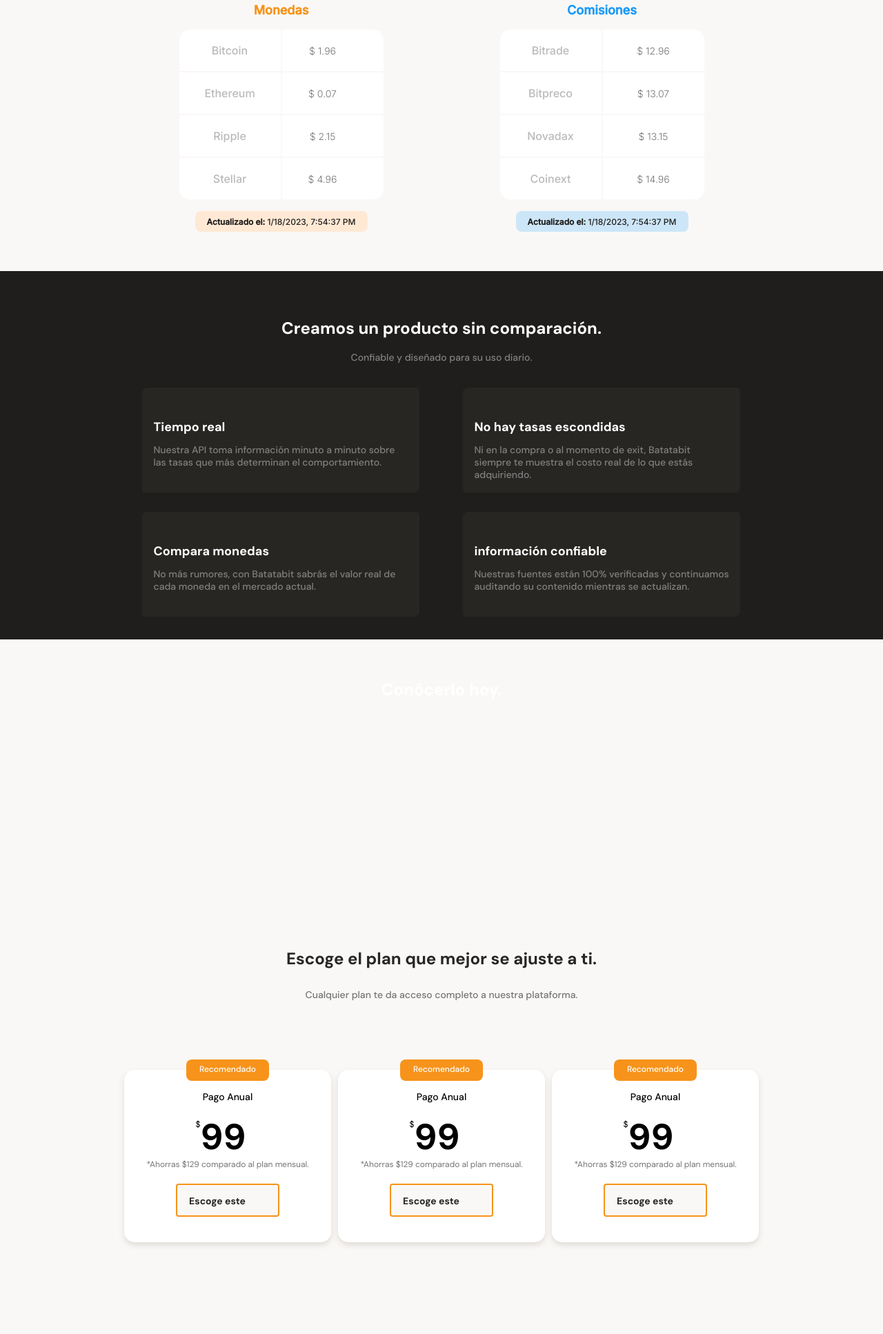
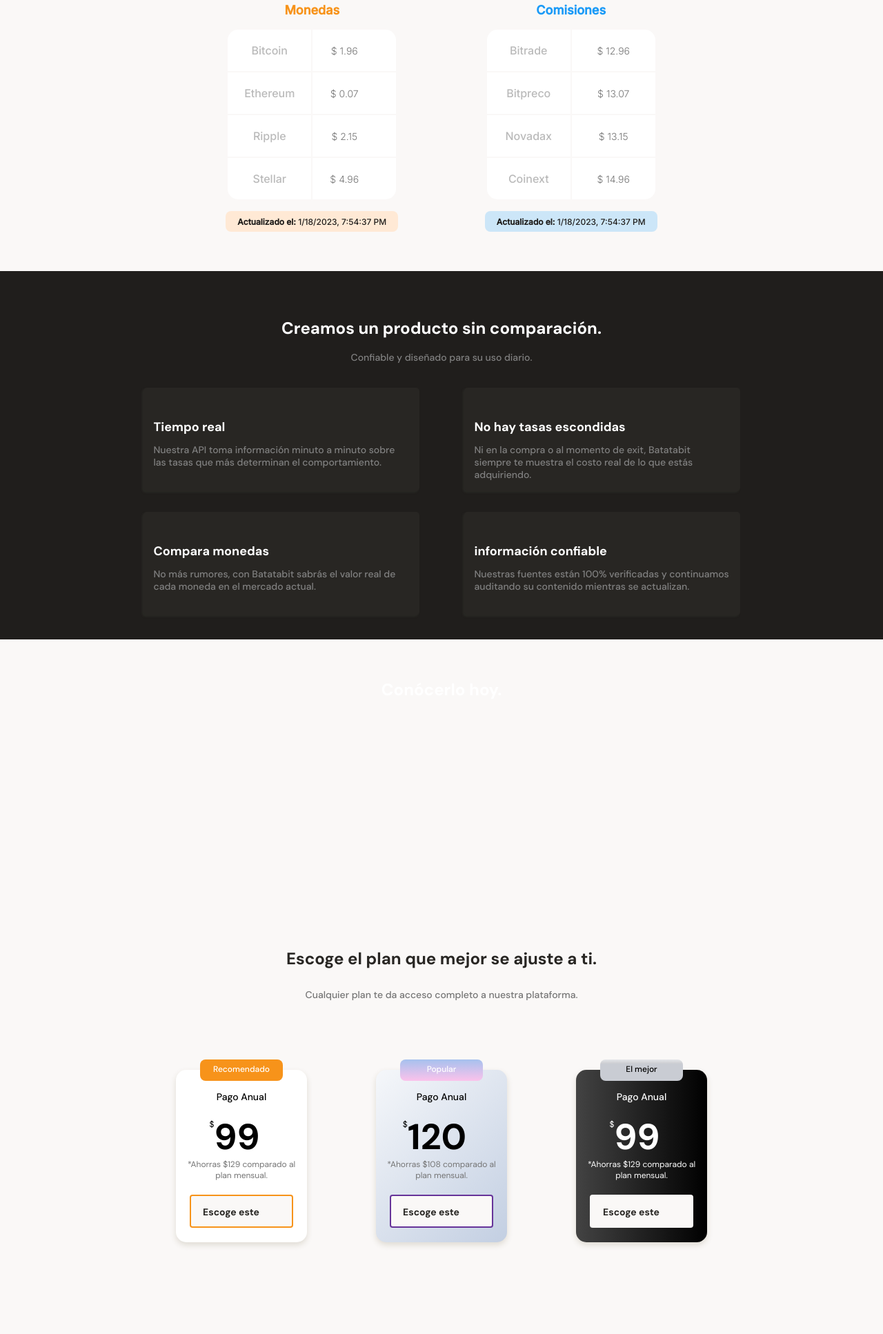
Before and after one commit to antcodernez/responsiveDesingProyect, a plain HTML site: page index.html in a window 1280 px wide. Shown: the part 763-2697 px from the top of the page at 69% size. Drawn offline with Linux system fonts and the light colour scheme.

Commit message:
I make my own styles and make it a better page to me, this is the final version about the proyect

```diff
--- a/css/tablet.css
+++ b/css/tablet.css
@@ -3,6 +3,8 @@
         display: flex;
         width: 930px;
         margin: 0 auto;
+        overflow-x: hidden;
+        overscroll-behavior-x: none;
     }
 .product-cards--container
     {
--- a/index.html
+++ b/index.html
@@ -27,9 +27,7 @@
 
     <main>
         <section class="main-exchange-container">
-            <div class="background-img">
-
-            </div>
+            <div class="background-img"></div>
 
             <div class="main-exchange-container--title">
                 <h2>Visibilizamos todas las tasas de cambio.</h2>
@@ -140,7 +138,8 @@
                 <p>Cualquier plan te da acceso completo a nuestra plataforma.</p>
             </div>
             <section class="plans-container--slider">
-                <article class="plans-container--card">
+
+                <article class="plans-container--card card-number--one">
                     <p class="recommended">Recomendado</p>
                     <div class="plan-info-container">
                         <h3 class="plan-card-title">Pago Anual</h3>
@@ -149,8 +148,19 @@
                         <button class="plan-card-callToAction">Escoge este<span></span></button>
                     </div>
                 </article>
-                <article class="plans-container--card">
-                    <p class="recommended">Recomendado</p>
+
+                <article class="plans-container--card card-number--two">
+                    <p class="recommended">Popular</p>
+                    <div class="plan-info-container">
+                        <h3 class="plan-card-title">Pago Anual</h3>
+                        <p class="plan-card-price"><span>$</span>120</p>
+                        <p class="plan-card-saving">*Ahorras $108 comparado al plan mensual.</p>
+                        <button class="plan-card-callToAction">Escoge este<span></span></button>
+                    </div>
+                </article>
+
+                <article class="plans-container--card card-number--three">
+                    <p class="recommended">El mejor</p>
                     <div class="plan-info-container">
                         <h3 class="plan-card-title">Pago Anual</h3>
                         <p class="plan-card-price"><span>$</span>99</p>
@@ -158,15 +168,7 @@
                         <button class="plan-card-callToAction">Escoge este<span></span></button>
                     </div>
                 </article>
-                <article class="plans-container--card">
-                    <p class="recommended">Recomendado</p>
-                    <div class="plan-info-container">
-                        <h3 class="plan-card-title">Pago Anual</h3>
-                        <p class="plan-card-price"><span>$</span>99</p>
-                        <p class="plan-card-saving">*Ahorras $129 comparado al plan mensual.</p>
-                        <button class="plan-card-callToAction">Escoge este<span></span></button>
-                    </div>
-                </article>
+
             </section>
         </section>
     </main>
--- a/style.css
+++ b/style.css
@@ -24,7 +24,7 @@
         --grey: #bababa;
         --off-white: #faf8f7;
         --just-white: #fff;
-
+        --border-gradient: linear-gradient(135deg, #f5f7fa 0%, #c3cfe2 100%);
         /* Fuentes */
         --secondary-font: 'Inter', sans-serif;
     }
@@ -157,13 +157,23 @@ main .main-exchange-container p
         line-height: 1.6rem;
         color: #757575;
     }
+.main-tables-container
+    {
+        display: flex;
+        overflow-x: scroll;
+        overscroll-behavior-x: contain;
+        scroll-snap-type: x proximity;
+        gap: 100px;
+    }
 main .main-tables-container .main-currency-table
     {
         width: 70%;
+        scroll-snap-align: center;
         min-width: 235px;
         max-width: 500px;
         height: 360px;
-        margin: 0 auto; /*no le va agregar un marge de arriba a abajo pero a los lados va a calcularlo */
+        /*margin: 0 auto; no le va agregar un margin de arriba a abajo pero a los lados va a calcularlo */
+        margin-left: calc(50% - 35%);
         font-family: "Inter", sans-serif;
     }
 main .main-tables-container .main-currency-table .currency-table-title
@@ -244,10 +254,12 @@ main .main-tables-container .main-currency-table .currency-table-title
 main .main-tables-container .main-commisions-table
     {
         width: 70%;
+        scroll-snap-align: center;
         min-width: 235px;
         max-width: 500px;
         height: 360px;
-        margin: 0 auto; /*no le va agregar un marge de arriba a abajo pero a los lados va a calcularlo */
+        /* margin: 0 auto; no le va agregar un marge de arriba a abajo pero a los lados va a calcularlo */
+        margin-right: calc(50% - 35%);
         font-family: "Inter", sans-serif;
     }
 main .main-tables-container .main-commisions-table .commisions-table-title
@@ -480,6 +492,7 @@ main .main-tables-container .main-commisions-table .commisions-table-title
         overflow-x: scroll;
         overscroll-behavior-x: contain;
         scroll-snap-type: x proximity;
+        gap: 100px;
     }
 .plans-container--card
     {
@@ -489,11 +502,25 @@ main .main-tables-container .main-commisions-table .commisions-table-title
         min-width: 190px;
         max-width: 300px;
         height: 250px;
-        margin: 50px 5px 0; /* arriba, derecha izquierda, abajo */
+        margin-top: 50px;
+        /* margin: 50px 5px 0;  arriba, derecha izquierda, abajo */
         padding: 0 15px; /* arriba y abajo, derecha e izquierda */
         background-color: var(--just-white);
         border-radius: 15px;
         box-shadow: 0 4px 8px rgba(89, 73, 30, 0.16);
+    }
+.card-number--one
+    {
+        margin-left: calc(50% - 25%);
+    }
+.card-number--two
+    {
+        background-image: linear-gradient(135deg, #f5f7fa 0%, #c3cfe2 100%);
+    }
+.card-number--three
+    {
+        margin-right: calc(50% - 25%);
+        background-image: linear-gradient(to right, #434343 0%, black 100%);
     }
 .recommended
     {
@@ -565,6 +592,38 @@ main .main-tables-container .main-commisions-table .commisions-table-title
         background-repeat: no-repeat;
         background-size: cover;
     }
+.card-number--two .recommended
+    {
+        background-image: linear-gradient(to top, #fbc2eb 0%, #a6c1ee 100%);
+    }
+.card-number--two .plan-card-callToAction
+    {
+        border: 2px solid rebeccapurple;
+    }
+.card-number--three .recommended
+    {
+        background: #C9CCD3;
+        background-image: linear-gradient(-180deg, rgba(255,255,255,0.50) 0%, rgba(0,0,0,0.50) 100%);
+        background-blend-mode: lighten;
+        color: black;
+    }
+.card-number--three .plan-card-title
+    {
+        color: var(--just-white);
+    }
+.card-number--three .plan-card-price
+    {
+        color: var(--just-white);
+    }
+.card-number--three .plan-card-saving
+    {
+        color: var(--just-white);
+    }
+.card-number--three .plan-card-callToAction
+    {
+        border: none;
+
+    }
 footer
     {
         display: flex;
```
